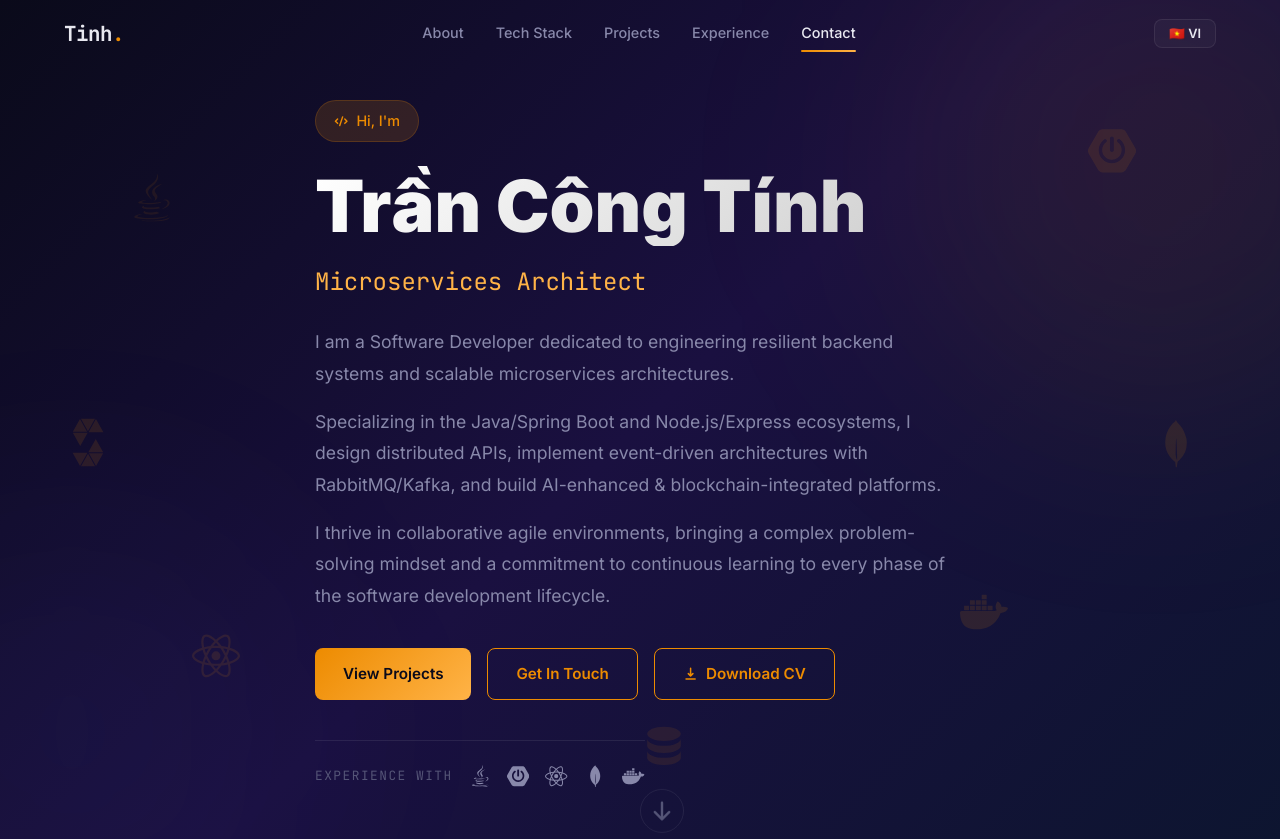
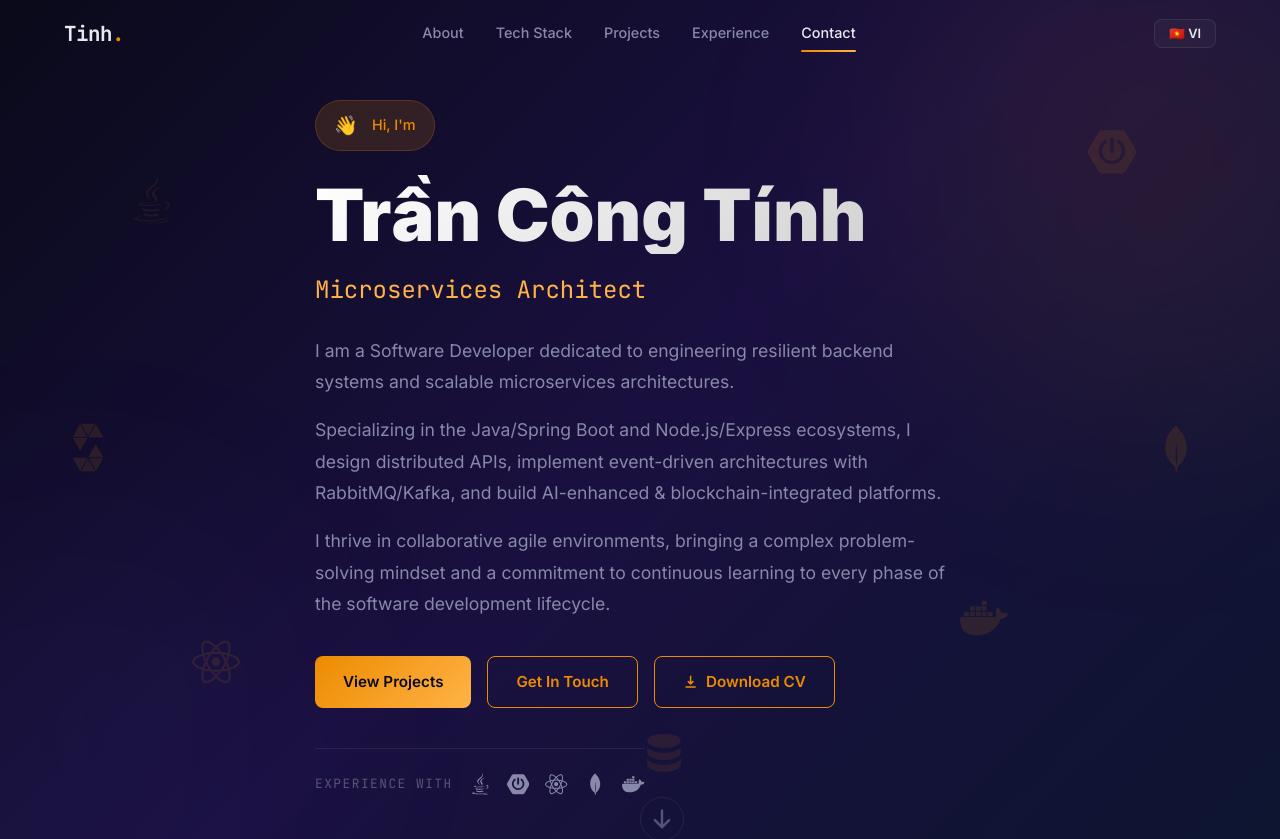
Before and after one commit to Hnit04/portfolio, a React (Vite) app: page / in a window 1280 px wide. Shown: the top 839 px of the page. Built offline with nearby package versions, Linux system fonts and the light colour scheme.

Commit message:
Update icon in Hero component

```diff
--- a/src/components/Hero.jsx
+++ b/src/components/Hero.jsx
@@ -78,7 +78,7 @@ export default function Hero() {
           transition={{ duration: 0.6 }}
         >
           <div className="hero__badge">
-            <HiCode /> {t('hero.greeting')}
+            <span style={{ fontSize: '1.2rem', marginRight: '6px' }}>👋</span> {t('hero.greeting')}
           </div>
 
           <h1 className="hero__name">{t('hero.name')}</h1>
```
